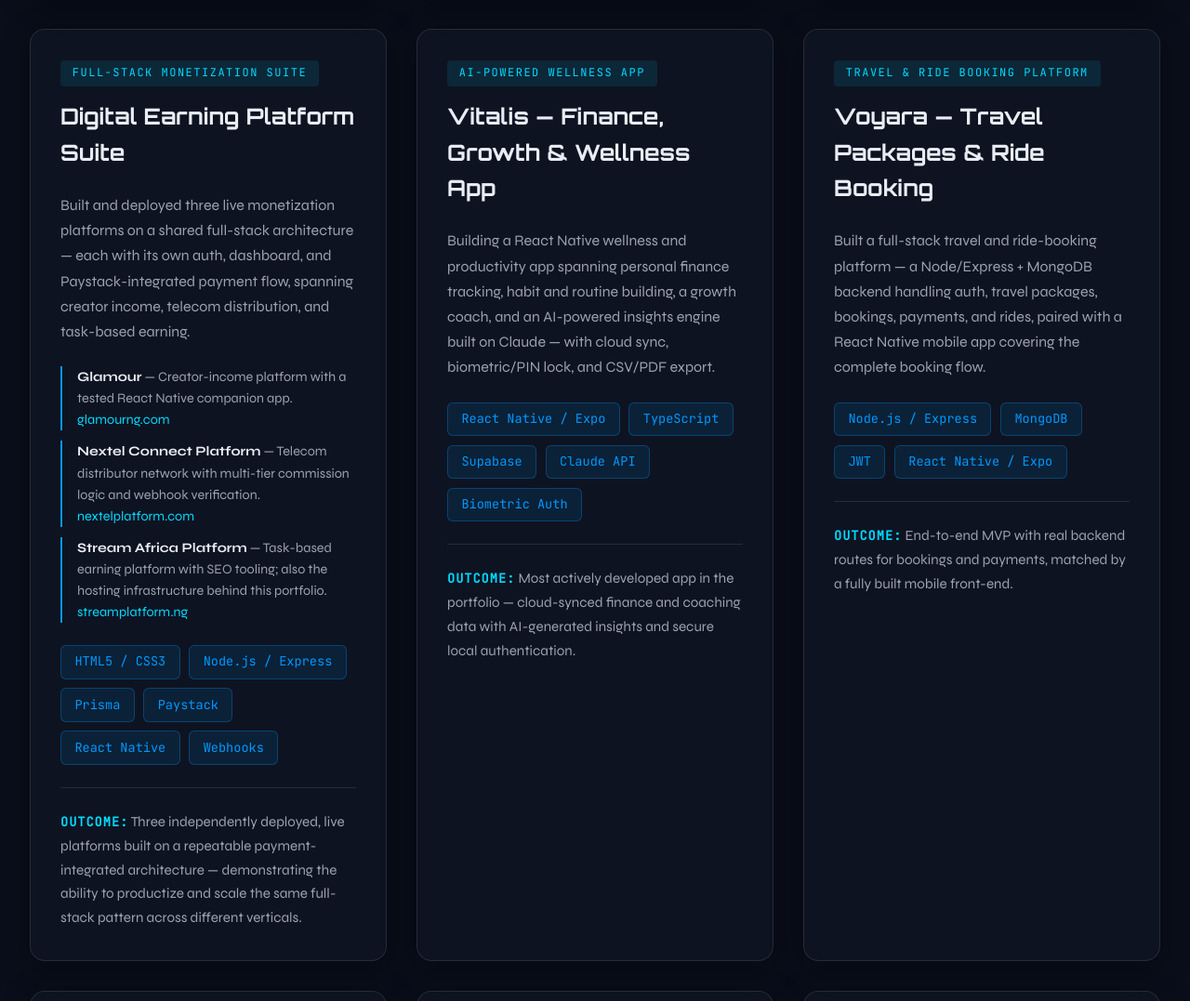
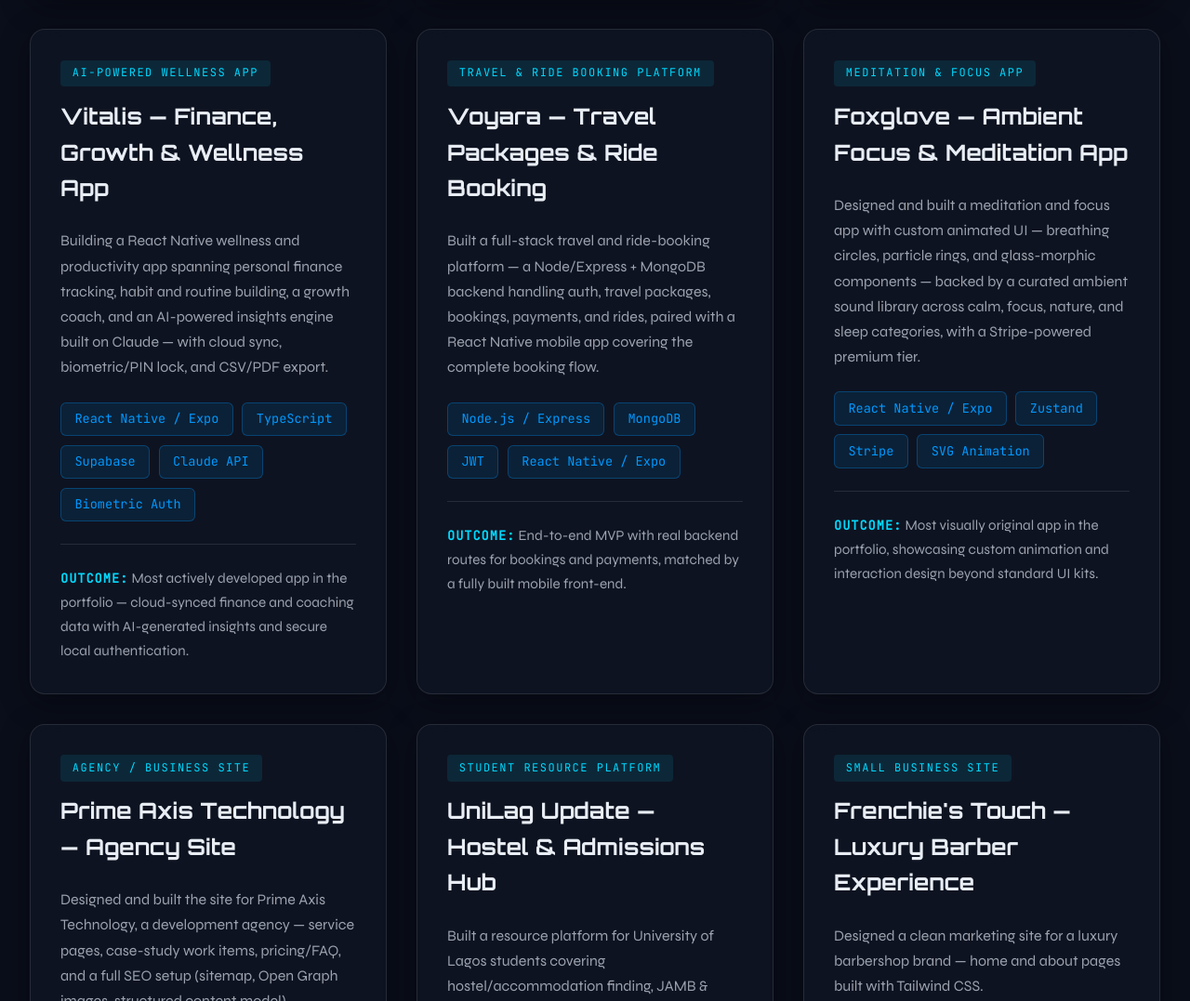
Before and after one commit to charley2004/portfolio, a plain HTML site: page portfolio-index.html in a window 1280 px wide. Shown: the part 4737-5814 px from the top of the page at 93% size. Drawn offline with Linux system fonts and the light colour scheme.

Commit message:
Remove NDA-covered projects (Glamour, Nextel Connect, Stream Africa) from portfolio and CV

```diff
--- a/portfoli-styles.css
+++ b/portfoli-styles.css
@@ -662,35 +662,6 @@
     line-height: 1.7;
 }
 
-.project-sublist {
-    list-style: none;
-    display: flex;
-    flex-direction: column;
-    gap: 0.7rem;
-    margin-bottom: 1.5rem;
-}
-
-.project-sublist li {
-    font-size: 0.9rem;
-    line-height: 1.6;
-    color: var(--text-secondary);
-    padding-left: 1rem;
-    border-left: 2px solid var(--accent-secondary);
-}
-
-.project-sublist strong {
-    color: var(--text-primary);
-}
-
-.project-sublist a {
-    color: var(--accent-primary);
-    text-decoration: none;
-}
-
-.project-sublist a:hover {
-    text-decoration: underline;
-}
-
 .project-tools {
     display: flex;
     flex-wrap: wrap;
--- a/portfolio-index.html
+++ b/portfolio-index.html
@@ -8,7 +8,6 @@
     <link rel="preconnect" href="https://fonts.gstatic.com" crossorigin>
     <link href="https://fonts.googleapis.com/css2?family=Orbitron:wght@400;500;700;900&family=Syne:wght@400;500;600;700&family=JetBrains+Mono:wght@300;400&display=swap" rel="stylesheet">
     <link rel="stylesheet" href="portfoli-styles.css">
-    <link rel="canonical" href="https://streamplatform.ng/portfolio-index.html">
 </head>
 <body>
     <!-- Animated Background -->
@@ -232,14 +231,14 @@
                         <h4>Featured Business Projects</h4>
                         <div class="mini-projects">
                             <div class="mini-project glass-card">
-                                <span class="project-type">Full-Stack Monetization</span>
-                                <h5>Glamour — Creator Income Platform</h5>
-                                <p>Live full-stack platform at glamourng.com with Paystack payments and a mobile companion app</p>
+                                <span class="project-type">Agency / Business Site</span>
+                                <h5>Prime Axis Technology — Agency Site</h5>
+                                <p>Structured service, pricing, and case-study content model built for client acquisition</p>
                             </div>
                             <div class="mini-project glass-card">
-                                <span class="project-type">Distributor Network</span>
-                                <h5>Nextel Connect Platform</h5>
-                                <p>Telecom distributor platform at nextelplatform.com with multi-tier commission logic</p>
+                                <span class="project-type">Monetization</span>
+                                <h5>CPA Revenue Optimization Framework</h5>
+                                <p>Systematic framework for testing and scaling profitable CPA campaigns across 8+ deployed systems</p>
                             </div>
                         </div>
                     </div>
@@ -380,33 +379,6 @@
                     </div>
                     <div class="project-outcome">
                         <strong>Outcome:</strong> Systematic framework for testing and scaling profitable CPA campaigns with quantifiable conversion metrics and automated reporting across 8+ deployed systems.
-                    </div>
-                </div>
-
-                <!-- MONETIZATION PLATFORM SUITE (Glamour + Nextel Connect + Stream Africa) -->
-                <div class="project-card glass-card">
-                    <div class="project-header">
-                        <span class="project-category">Full-Stack Monetization Suite</span>
-                        <h3>Digital Earning Platform Suite</h3>
-                    </div>
-                    <p class="project-description">
-                        Built and deployed three live monetization platforms on a shared full-stack architecture — each with its own auth, dashboard, and Paystack-integrated payment flow, spanning creator income, telecom distribution, and task-based earning.
-                    </p>
-                    <ul class="project-sublist">
-                        <li><strong>Glamour</strong> — Creator-income platform with a tested React Native companion app. <a href="https://glamourng.com" target="_blank">glamourng.com</a></li>
-                        <li><strong>Nextel Connect Platform</strong> — Telecom distributor network with multi-tier commission logic and webhook verification. <a href="https://nextelplatform.com" target="_blank">nextelplatform.com</a></li>
-                        <li><strong>Stream Africa Platform</strong> — Task-based earning platform with SEO tooling; also the hosting infrastructure behind this portfolio. <a href="https://streamplatform.ng" target="_blank">streamplatform.ng</a></li>
-                    </ul>
-                    <div class="project-tools">
-                        <span>HTML5 / CSS3</span>
-                        <span>Node.js / Express</span>
-                        <span>Prisma</span>
-                        <span>Paystack</span>
-                        <span>React Native</span>
-                        <span>Webhooks</span>
-                    </div>
-                    <div class="project-outcome">
-                        <strong>Outcome:</strong> Three independently deployed, live platforms built on a repeatable payment-integrated architecture — demonstrating the ability to productize and scale the same full-stack pattern across different verticals.
                     </div>
                 </div>
 
@@ -623,7 +595,7 @@
                     <div class="metric-label">Content Assets Managed Daily</div>
                 </div>
                 <div class="metric-card glass-card">
-                    <div class="metric-value" data-target="5">0</div>
+                    <div class="metric-value" data-target="2">0</div>
                     <div class="metric-label">Active Digital Platforms</div>
                 </div>
                 <div class="metric-card glass-card">
```
Also changed, not shown: cv.html (+2 -3 lines).
